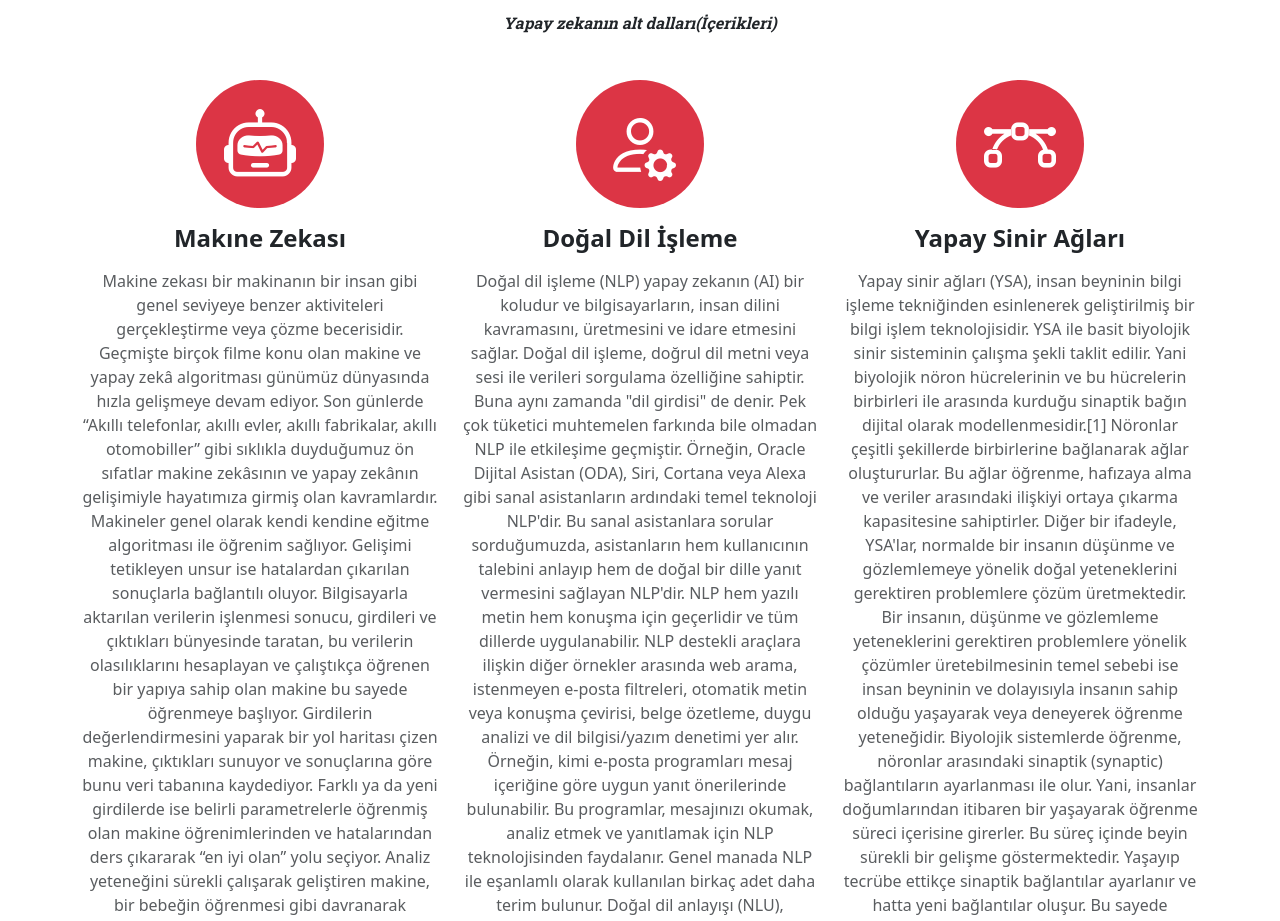
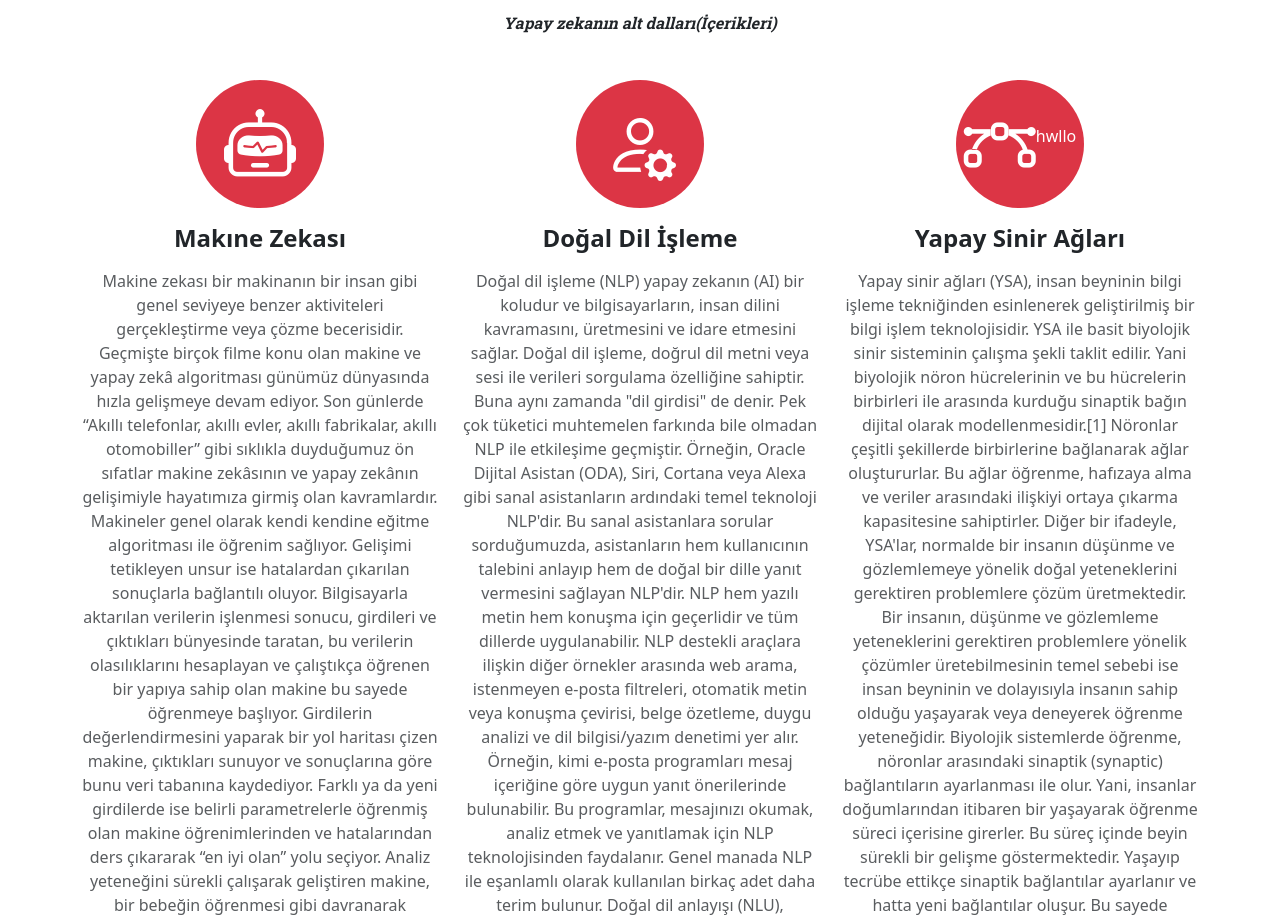
Before and after one commit to Enes9190/Web-Teknojileri, a plain HTML site: page index.html in a window 1280 px wide. Shown: the part 863-1784 px from the top of the page. Drawn offline with nearby package versions, Linux system fonts and the light colour scheme.

```diff
--- a/index.html
+++ b/index.html
@@ -98,7 +98,8 @@
                     <div class="rounded-circle bg-danger text-white d-flex align-items-center justify-content-center m-auto" style="width: 8rem;height:8rem;"
                     aria-hidden="true">
                     <i  class="bi bi-bezier" style="font-size: 4.5rem;"></i>
-                    </div>
+                <p> hwllo </p>
+                </div>
                     <h4 class="my-3 fw-bold text-center">Yapay Sinir Ağları</h4>
                     <p class="text-muted text-center">Yapay sinir ağları (YSA), insan beyninin bilgi işleme tekniğinden esinlenerek geliştirilmiş bir bilgi işlem teknolojisidir. YSA ile basit biyolojik sinir sisteminin çalışma şekli taklit edilir. Yani biyolojik nöron hücrelerinin ve bu hücrelerin birbirleri ile arasında kurduğu sinaptik bağın dijital olarak modellenmesidir.[1] Nöronlar çeşitli şekillerde birbirlerine bağlanarak ağlar oluştururlar. Bu ağlar öğrenme, hafızaya alma ve veriler arasındaki ilişkiyi ortaya çıkarma kapasitesine sahiptirler. Diğer bir ifadeyle, YSA'lar, normalde bir insanın düşünme ve gözlemlemeye yönelik doğal yeteneklerini gerektiren problemlere çözüm üretmektedir. Bir insanın, düşünme ve gözlemleme yeteneklerini gerektiren problemlere yönelik çözümler üretebilmesinin temel sebebi ise insan beyninin ve dolayısıyla insanın sahip olduğu yaşayarak veya deneyerek öğrenme yeteneğidir.
                     Biyolojik sistemlerde öğrenme, nöronlar arasındaki sinaptik (synaptic) bağlantıların ayarlanması ile olur. Yani, insanlar doğumlarından itibaren bir yaşayarak öğrenme süreci içerisine girerler. Bu süreç içinde beyin sürekli bir gelişme göstermektedir. Yaşayıp tecrübe ettikçe sinaptik bağlantılar ayarlanır ve hatta yeni bağlantılar oluşur. Bu sayede öğrenme gerçekleşir. Bu durum YSA için de geçerlidir. Öğrenme, eğitme yoluyla örnekler kullanarak olur; başka bir deyişle, gerçekleşme girdi/çıktı verilerinin işlenmesiyle, yani eğitme algoritmasının bu verileri kullanarak bağlantı ağırlıklarını (weights of the synapses) bir yakınsama sağlanana kadar, tekrar tekrar ayarlamasıyla olur.
```
